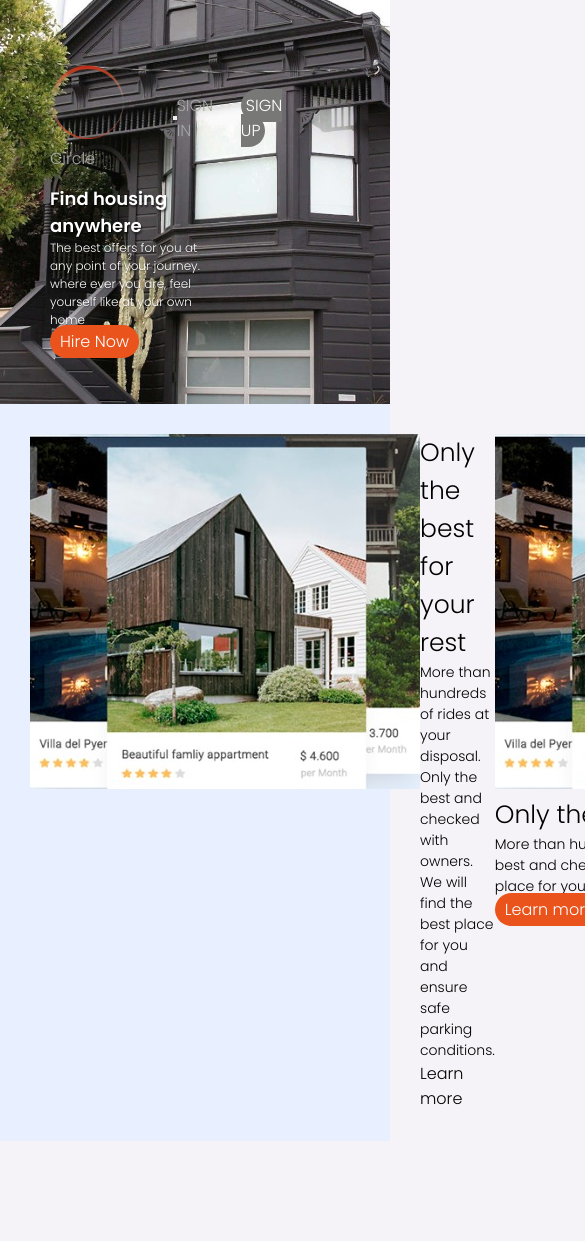
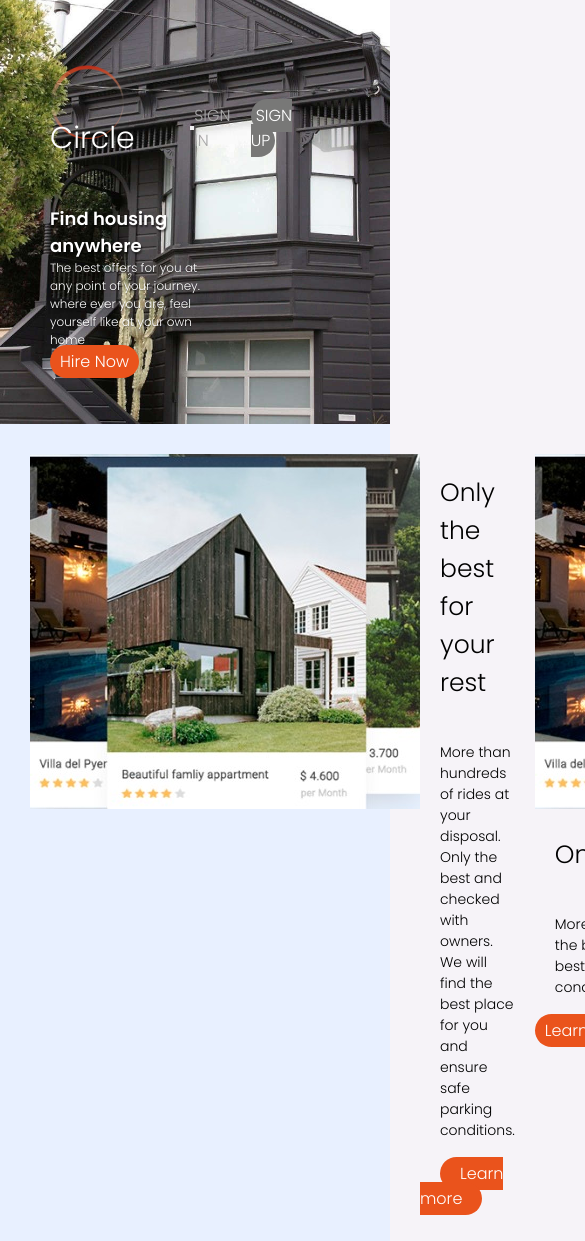
Before and after one commit to shella12/RentAnItemApp, a React (Create React App) app: page / in a window 390 px wide. Shown: the top 1241 px of the page, 585 px wide, since content can reach past the window. Before the commit the page ends 1141 px from the top, so only its background shows below. Built offline with nearby package versions, Linux system fonts and the light colour scheme; no server answers.

Commit message:
Add icon

```diff
--- a/src/App.scss
+++ b/src/App.scss
@@ -27,12 +27,21 @@
   }
 }
 
+.btn-oval_feature  {
+  border-radius: 35px !important;
+  background-color: #ea531c !important;
+  border-color: #ea531c !important;
+  color: #fff !important;
+  padding: 5px 20px;
+  margin: 20px;
+}
+
 .btn-oval {
   border-radius: 35px !important;
   background-color: #ea531c !important;
   border-color: #ea531c !important;
   color: #fff !important;
-  padding: 5px 20px;
+  padding: 5px 30px;
 }
 
 .btn-menu {
@@ -62,10 +71,6 @@
   padding: 0 !important;
 }
 
-.slack {
-  margin: 0 auto;
-}
-
 .logo {
   width: 150px;
 }
@@ -90,18 +95,54 @@
 
   &__left-title {
     text-align: left;
+    padding: 20px;
   }
 
   &__desc {
     font-weight: 100;
     font-size: 14px;
     color: #000;
+    padding: 20px;
   }
 }
 
 .feature-section {
   background-color: #e8f0ff;
 }
+.footer {
+  color: #b9b6b6;
+  text-align: center;
+  font-size: 20px;
+}
+.circle {
+  color: black;
+  font-size: 30px;
+  margin-left: 8px;
+  position: relative;
+  top: -50px; /* Adjust the value to move the word up or down */
+}
+
+.social-icons {
+  display: flex;
+  justify-content: center;
+  margin-top: 20px;
+}
+
+.social-icons a {
+  color: blue;
+  font-size: 20px;
+  margin: 0 10px;
+}
+
+
+.circle_nav {
+  color: white;
+  font-size: 30px;
+  margin-left: 10px;
+  position: relative;
+  top: -30px;
+}
+
 
 /* Media queries for responsiveness */
 @media screen and (max-width: 767px) {
@@ -121,6 +162,11 @@
         font-size: 12px;
       }
     }
+  }
+  .circle_nav {
+    margin-left: 20px;
+    position: relative;
+    top: -30px;
   }
 
   .btn-oval {
@@ -160,6 +206,12 @@
   }
   }
   }
+  .circle_nav {
+    margin-left: 0px;
+    position: relative;
+    top: -30px;
+  }
+
   .btn-oval {
   padding: 5px 10px;
   }
```
